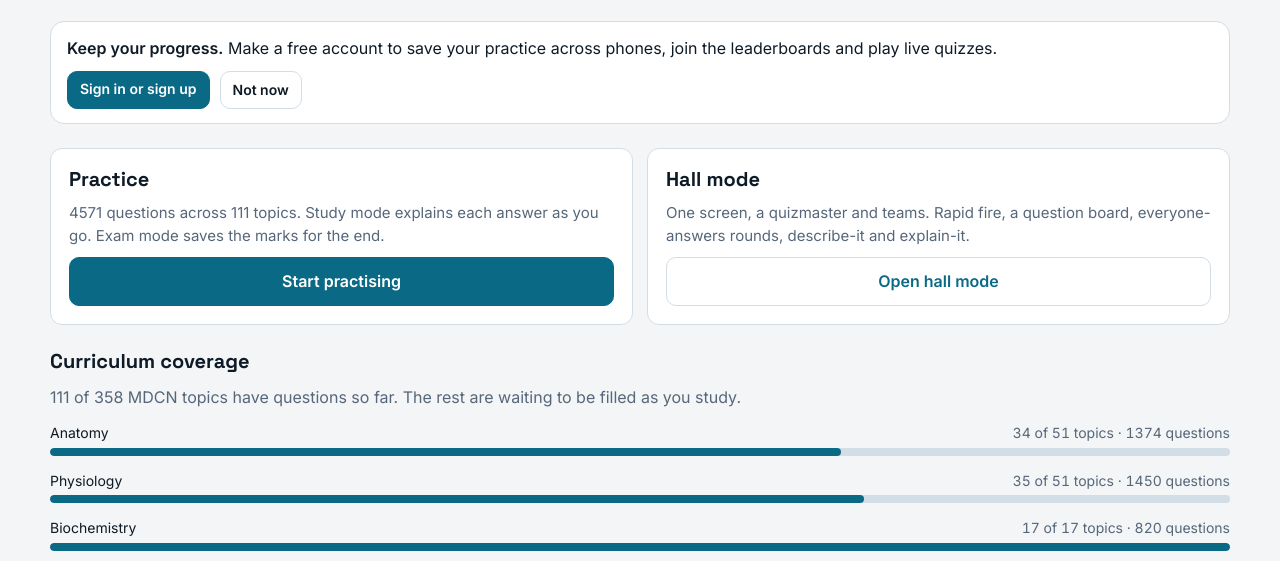
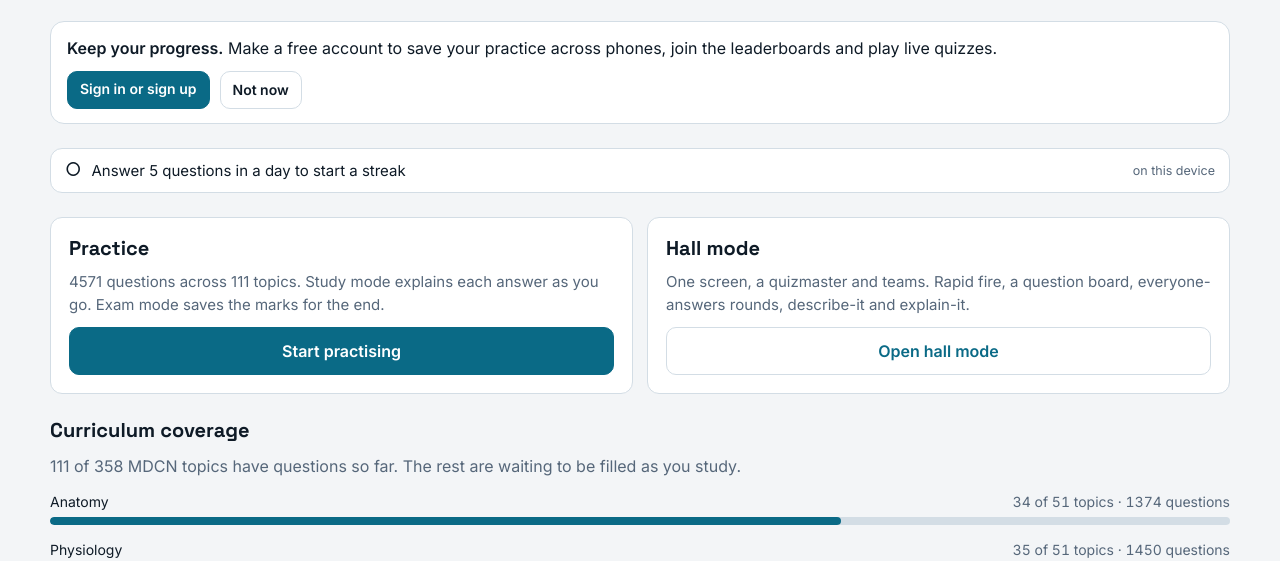
Before and after one commit to Oasis-blue/dxdrill, a plain HTML site: page index.html in a window 1280 px wide. Shown: the part 239-800 px from the top of the page. Drawn offline with nearby package versions, Linux system fonts and the light colour scheme; no server answers.

Commit message:
Update index.html

```diff
--- a/index.html
+++ b/index.html
@@ -61,6 +61,7 @@
 <footer class="foot gutter">Questions are drafted from textbooks and lecture notes. Unless a question is marked verified, check it against your own notes, and use Report a problem if something looks wrong. Topic list follows the MDCN curriculum guidelines.<br><br><a href="#start">How to start</a> &middot; <a href="#feedback">Send feedback</a> &middot; <a href="#about">About DxDrill</a> &middot; <a href="https://campuspal-ai.vercel.app/" target="_blank" rel="noopener">CampusPal AI (study planner)</a><br><br><small><i>Built by Alex &ldquo;Mantra&#129496;&rdquo; Okoh, a medical student at FUHSO.</i></small></footer>
 <script src="https://cdn.jsdelivr.net/npm/@supabase/supabase-js@2.45.4/dist/umd/supabase.js"></script>
 <script src="js/data.js"></script>
+<script src="js/streak.js"></script>
 <script src="js/practice.js"></script>
 <script src="js/fx.js"></script>
 <script src="js/hall.js"></script>
```
